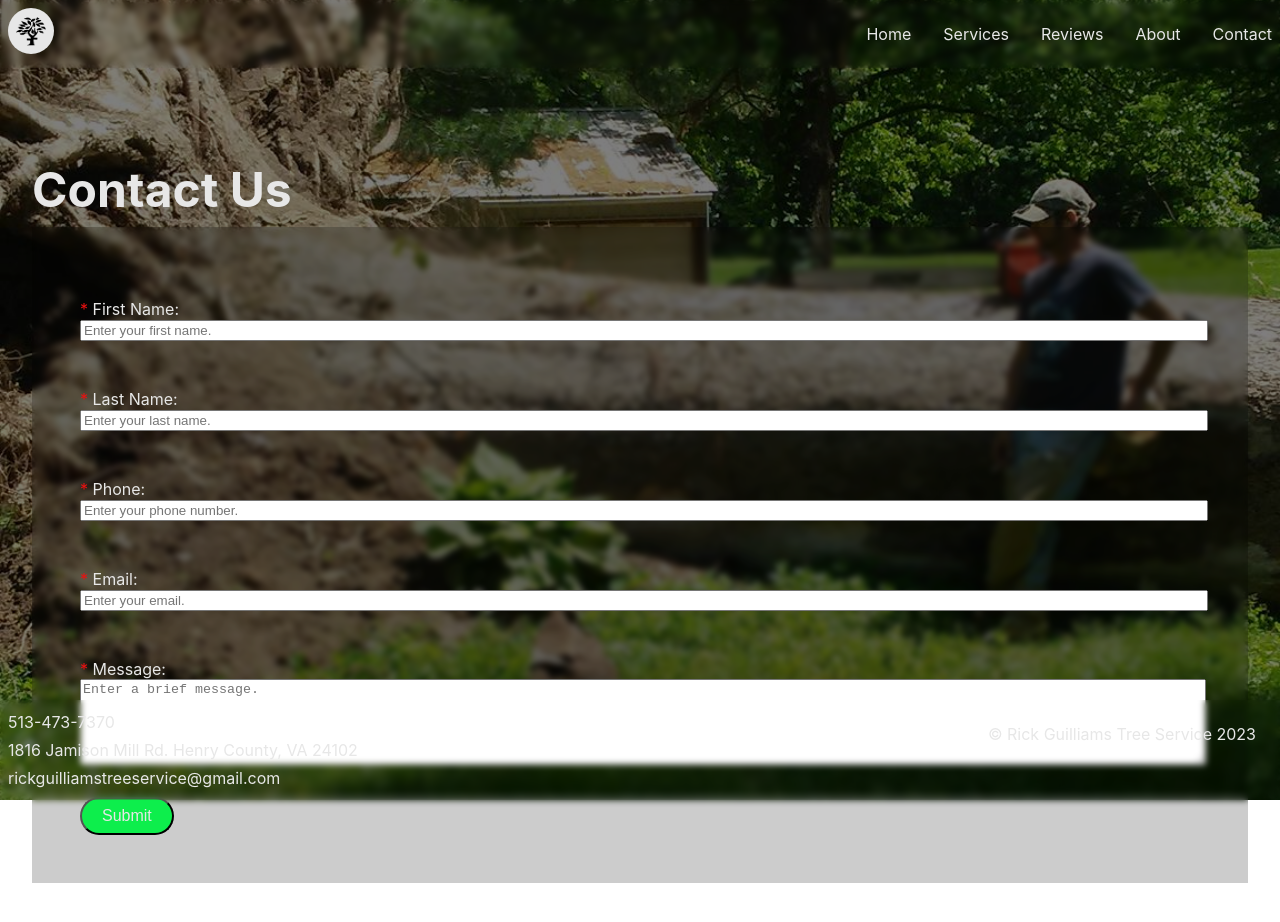
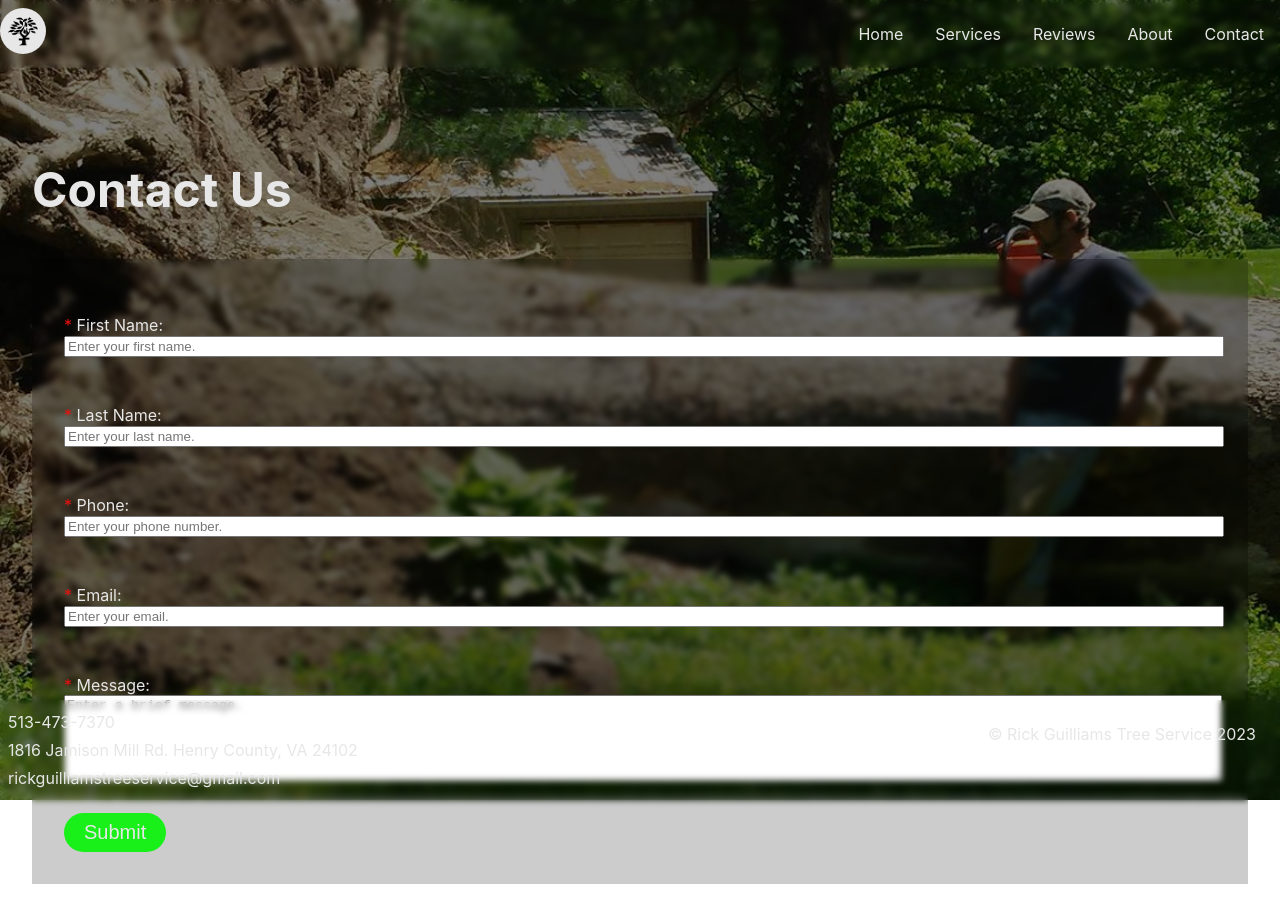
Before and after one commit to RichardGuilliams/rick-guilliams-tree-service, a React (Create React App) app: page /contact in a window 1280 px wide. Shown: the top 922 px of the page. Built offline with nearby package versions, Linux system fonts and the light colour scheme.

Commit message:
Better CSS Rules

```diff
--- a/src/App.css
+++ b/src/App.css
@@ -56,7 +56,7 @@
   --font-size-smaller: 1.25rem;
   --font-size-smallest: 1rem;
 
-  --page-padding: .5rem .5rem;
+  --page-padding: .5rem 0rem;
   --page-margin: .5rem .5rem;
   --page-width: 100dvw;
   --page-height: 100dvh;
@@ -69,10 +69,15 @@
   --card-img-width: 14rem;
   --card-img-height: 14rem;
 
-  --extra-space-big: 3rem;
-  --extra-space-medium: 2rem;
-  --extra-space-small: 1rem;
+  --extra-space-biggest: 7.5rem;
+  --extra-space-bigger: 6rem;
+  --extra-space-big: 4.5rem;
+  --extra-space-medium: 3rem;
+  --extra-space-small: 2.5rem;
+  --extra-space-smallest: 1rem;
 
+  --nav-el-padding: .5rem .5rem;
+  --nav-el-margin: .5rem .5rem;
 
   --logo-margin: 0rem 0rem;
   --logo-padding: .5rem .5rem;
@@ -134,9 +139,9 @@ li{
 }
 
 .header-link{
+  margin: var(--nav-el-margin);
+  padding: var(--nav-el-padding);
   text-decoration: none;
-  margin: var(--page-margin);
-  padding: var(--page-padding);
   color: var(--color-primary);
 }
 
@@ -152,6 +157,8 @@ li{
 }
 
 .page{
+  /* margin: var(--page-margin); */
+  padding: var(--page-padding);
   position: absolute;
   width: var(--page-width);
   z-index: 2;
@@ -161,15 +168,15 @@ li{
 .page-section{
   padding: var(--section-padding);
   margin: var(--section-margin);
-  margin-top: 5rem;
+  margin-top: var(--extra-space-big);
   height: fit-content;
 }
 
 .page-overlay{
   position: fixed;
   z-index: 1;
-  width: 100dvw;
-  height: 100dvh;
+  width: var(--page-width);
+  height: var(--page-height);
   background-color: var(--color-overlay);
 }
 
@@ -185,7 +192,7 @@ li{
 }
 
 .page-heading{
-  margin-bottom: .5rem;
+  margin-bottom: var(--extra-space-small);
   color: var(--color-primary);
   display: flex;
   flex-direction: column;
@@ -200,6 +207,7 @@ li{
 }
 
 .home{
+  padding-top: var(--extra-space-medium);
   display: flex;
   align-items: center;
 }
@@ -211,21 +219,20 @@ li{
 }
 
 .home-cta{
-  font-size: 1rem;
+  font-size: var(--font-size-smaller);
   max-width: fit-content;
   display: inline-block;
   padding: .5rem 2rem;
   border-radius: 1000px;
   background-color: var(--color-button);
-  text-decoration: none;
   color: var(--color-primary);
   font-weight: 600;
-  margin-top: .5rem;
+  margin-top: var(--extra-space-smallest);
 }
 
 .services{
-  padding-top: 2rem;
-  padding-bottom: 8rem;
+  padding-top: var(--extra-space-medium);
+  padding-bottom: var(--extra-space-biggest);
 }
 
 .service-card{
@@ -241,7 +248,7 @@ li{
 }
 
 .service-card-desc{
-  font-size: var(--font-size-small)
+  font-size: var(--font-size-smaller)
 }
 
 .service-card-img{
@@ -250,18 +257,27 @@ li{
 }
 
 .about{
-  padding-top: 2rem;
-  padding-bottom: 8rem;
+  padding-top: var(--extra-space-medium);
+  padding-bottom: var(--extra-space-bigger);
 }
 
+.reviews{
+  padding-top: var(--extra-space-medium);
+}
+
+.about-desc{
+  font-size: var(--font-size-smaller);
+}
+
+
 .contact{
-  padding-top: 2rem;
-  padding-bottom: 8rem;
+  padding-top: var(--extra-space-small);
+  padding-bottom: var(--extra-space-biggest);
 }
 
 .form{
   background-color: var(--color-background);
-  padding: 3rem;
+  padding: var(--card-padding);
   backdrop-filter: blur(3px);
 }
 
@@ -285,15 +301,16 @@ li{
 }
 
 .form-button{
-  font-size: 1rem;
-  max-width: fit-content;
-  display: inline-block;
+  font-size: var(--font-size-smaller);
+  /* max-width: fit-content; */
+  /* display: inline-block; */
   padding: .5rem 1.25rem;
   border-radius: 1000px;
-  background-color: rgb(13, 238, 76);
-  text-decoration: none;
+  background-color: var(--color-button);
+  /* text-decoration: none; */
   color: var(--color-primary);
   margin-top: .5rem;
+  border: none;
 }
 
 .footer{
@@ -323,78 +340,58 @@ li{
   color: var(--color-primary);
 }
 
+.home-section{
+  margin-bottom: var(--extra-space-bigger);
+}
 
-@media all and (max-width: 670px) {
-  .contact-heading{
-    margin: 4px;
-    margin-bottom: .5rem;
+.contact-section{
+  margin-top: var(--extra-space-big);
+}
+
+@media all and (max-width: 700px) {
+  :root{
+    --font-size-big: 1.75rem;
+    --font-size-medium: 1.5rem;
+    --font-size-small: 1.25rem;
+    --font-size-smaller: 1rem;
+    --font-size-smallest: .75rem;
+
+    --section-padding: 0rem 1.5rem 1.5rem 1.5rem;
+    --section-margin: .25rem .25rem;
+
+    --card-padding: 1rem 2rem;
+    --card-margin: .5rem 0rem;
+
+    --extra-space-biggest: 5.5rem;
+    --extra-space-big: 1.5rem;
+    --extra-space-small: 1rem;
+
+    --blur: blur(3px);
   }
 
-  .page{
-    padding-top: 0px;
+  .contact-section{
+    margin-top: 5rem;
   }
-
-  .page-heading{
-    font-size: calc(var(--font-size-medium) + 5px);
-  }
-
-  .header{
-    width: 100dvw;
-  }
-
-  .header-nav > li > a{
-    padding: 3px;
-    margin: 3px;
-  }
-
-  /* .form{
-    padding: 0px;
-    margin: 0px;
-    width: 100%;
-  }
-
-  input{
-    display: flex;
-    width: 20px;
-  }
-
-  textarea{
-    width: 100%;
-  } */
 }
 
 @media all and (max-width: 400px) {
   :root{
-    --font-size-big: 1rem;
+    --font-size-big: 1.75rem;
     --font-size-medium: 1.5rem;
-    --font-size-small: 1rem;
-    --font-size-smallest: .5rem;
+    --font-size-small: 1.25rem;
+    --font-size-smaller: 1rem;
+    --font-size-smallest: .75rem;
 
-    --page-padding: .5rem;
-    --section-padding: .25rem;
+    --section-padding: 0rem 1.5rem 1.5rem 1.5rem;
+    --section-margin: .25rem .25rem;
+
+    --card-padding: 1rem 2rem;
+    --card-margin: .5rem 0rem;
+
+    --extra-space-big: 2.5rem;
+    --extra-space-small: 1rem;
 
     --blur: blur(3px);
   }
-  /* .page{
-
-  } */
-
-  /* .page-section{
-    padding-top: .75rem;
-  }
-
-  .page-heading{
-    margin-top: 0rem;
-    font-size: calc(var(--font-size-small) + 8px);
-  }
-
-  .page-heading > span{
-    font-size: calc(var(--font-size-small));
-  }
-
-  .home-cta{
-    margin-top: 1rem;
-    padding: .25rem 1.25rem;
-  } */
 
 }
--- a/src/pages/about.jsx
+++ b/src/pages/about.jsx
@@ -7,11 +7,8 @@ const About = () => {
                 <div className='page-section'>
                     <h1 className="page-heading">About Rick Guilliams: A Thrill-Seeking Nature Enthusiast</h1>
                     <img className='about-img' width={250} height={250} src="./img/rick-guilliams-profile.jpg" alt="" />
-                    <p>Meet Rick Guilliams, a true adventurer and wildlife enthusiast whose passion for the great outdoors began in childhood. From an early age, Rick's heart belonged to nature, and he relished every opportunity for excitement and thrill-seeking. As a young adult, his deep love for Rock Climbing and Repelling ignited, leading him on an exhilarating journey.</p>
-                    <p>Rick's expertise in rope work and climbing naturally paved the way for him to discover his perfect fit: Tree Work. Climbing trees wasn't just a job for Rick—it became a gateway to experiencing the thrills of climbing while also serving as a means of financial support and a way to give back to his beloved community.</p>
-                    <p>Beyond the tree industry, Rick Guilliams finds solace and joy in fishing, hunting, and cherishing precious moments with his family. A genuine mountain man at heart, he spent most of his young adult life in the hills of Virginia, where he relied on hunting and fishing to sustain himself. Rick's strong sense of community led him to engage in work/trade with locals, fostering valuable connections and a deep appreciation for the beauty of living off the land.</p>
-                    <p>At the core of Rick's character are values that define his work ethic and approach to life—honesty, trust, dependability, and hard work. He firmly believes in delivering the highest quality of work, no matter the scale of the task.</p>
-                    <p>Join Rick Guilliams on his outdoor odyssey, where his passion for adventure, love for nature, and commitment to exceptional craftsmanship converge to create a remarkable experience for you and your community.</p>
+                    <p className="about-desc">Meet Rick Guilliams, a true adventurer and wildlife enthusiast whose passion for the great outdoors began in childhood. From an early age, Rick's heart belonged to nature, and he relished every opportunity for excitement and thrill-seeking. As a young adult, his deep love for Rock Climbing and Repelling ignited, leading him on an exhilarating journey.</p>
+                    <p className="about-desc">Rick's expertise in rope work and climbing naturally paved the way for him to discover his perfect fit: Tree Work. Climbing trees wasn't just a job for Rick—it became a gateway to experiencing the thrills of climbing while also serving as a means of financial support and a way to give back to his beloved community.</p>
                 </div>
             </div>
         </>
--- a/src/pages/contact.jsx
+++ b/src/pages/contact.jsx
@@ -61,7 +61,7 @@ const Contact = () => {
             <div className='page-background'/>
             <div className="page-overlay"/>
             <div className="page contact">
-                <div className='page-section'>
+                <div className='page-section contact-section'>
                     <h1  className="page-heading">Contact Us</h1>
                     <form className='form' onSubmit={handleSubmit}>
                         <div className='form-section'>
--- a/src/pages/home.jsx
+++ b/src/pages/home.jsx
@@ -4,7 +4,7 @@ const Home = () => {
             <div className='page-background'/>
             <div className="page-overlay"/>
             <div className='page home'>
-                <div className='page-section'>
+                <div className='page-section home-section'>
                     <h1 className='page-heading'>Having Problems With A Tree On Your Property? Let our experts safely remove it!
                         <span className='page-heading-span'>With over 20 years of experience, we offer affordable tree care for all.</span>
                     </h1>
```
